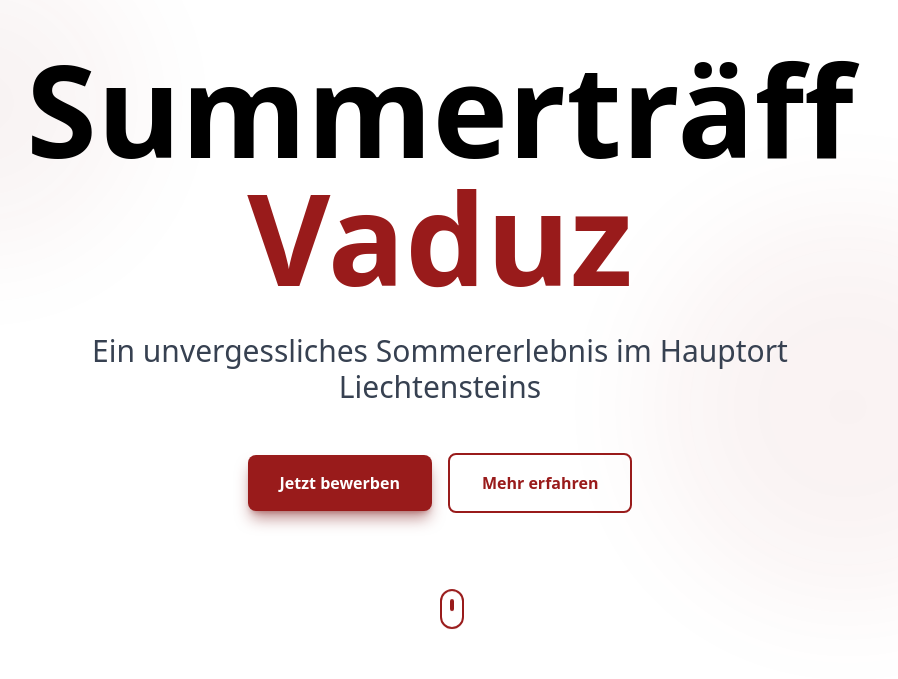
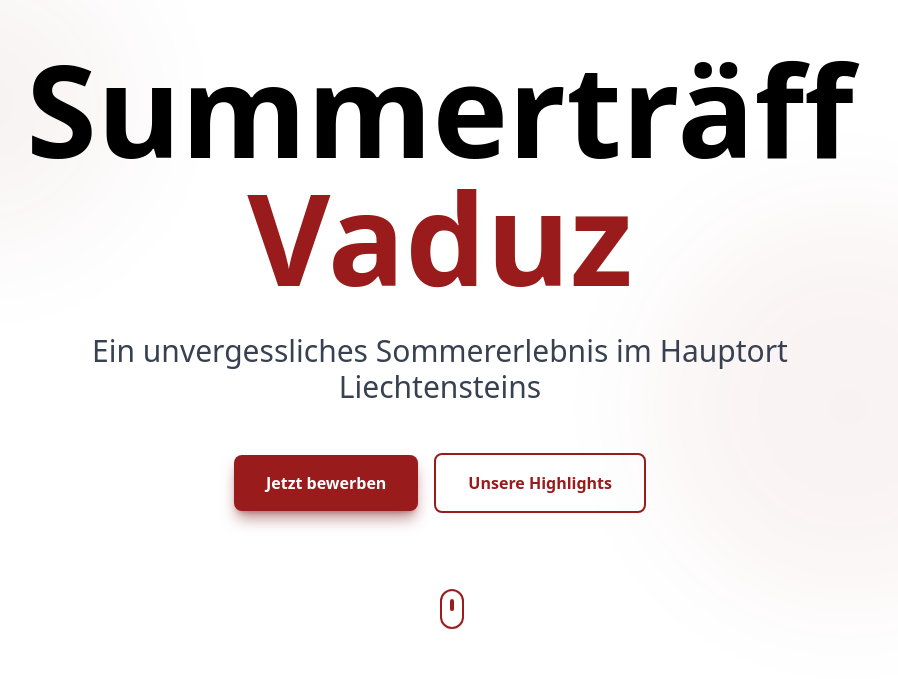
Before and after one commit to Delia-Gig/marketingpage, a Next.js app: page / in a window 1280 px wide. Shown: the part 121-800 px from the top of the page, without its empty margins (200-1098 px from the left). Built offline with nearby package versions, Linux system fonts and the light colour scheme.

Commit message:
Button ersetzt

```diff
--- a/app/page.tsx
+++ b/app/page.tsx
@@ -34,10 +34,10 @@
               Jetzt bewerben
             </a>
             <Link
-              href="/ueber-uns"
+              href="/event-highlights"
               className="px-8 py-4 bg-transparent border-2 border-red-800 text-red-800 hover:bg-red-800 hover:text-white font-semibold rounded-lg transition-all duration-300 inline-block"
             >
-              Mehr erfahren
+              Unsere Highlights
             </Link>
           </div>
         </div>
```
